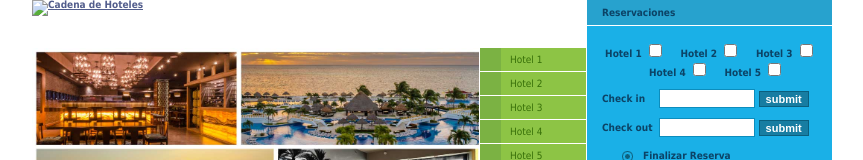
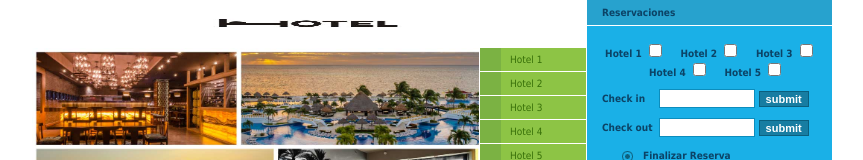
Before and after one commit to oskar910/Mock-up, a plain HTML site: page index.html in a window 1280 px wide. Shown: the top 160 px of the page, without its empty margins (208-1071 px from the left). Drawn offline with Linux system fonts and the light colour scheme.

Commit message:
Update index.html

```diff
--- a/index.html
+++ b/index.html
@@ -7,7 +7,7 @@
 </head>
 <body>
 <div id="wrapper">
-  <h1><a href="#"><img src="images/logo1.1.gif" width="554" height="47" alt="Cadena de Hoteles" /></a></h1>
+  <h1><a href="#"><img src="images/logo1.gif" width="554" height="47" alt="Cadena de Hoteles" /></a></h1>
   <div id="booking">
     <h2>Reservaciones</h2>
     <form action="#" method="get">
```
